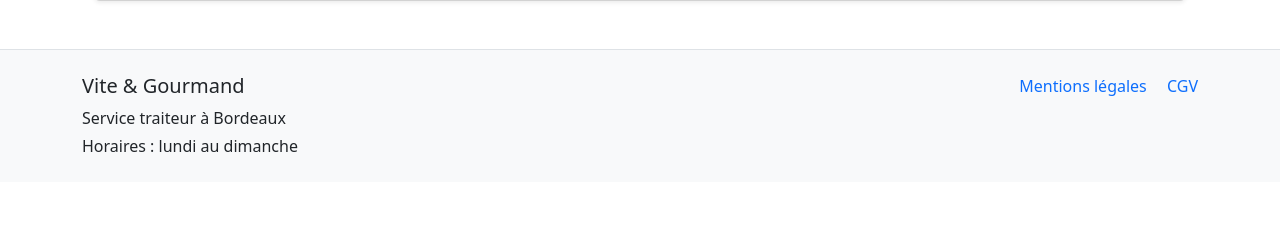
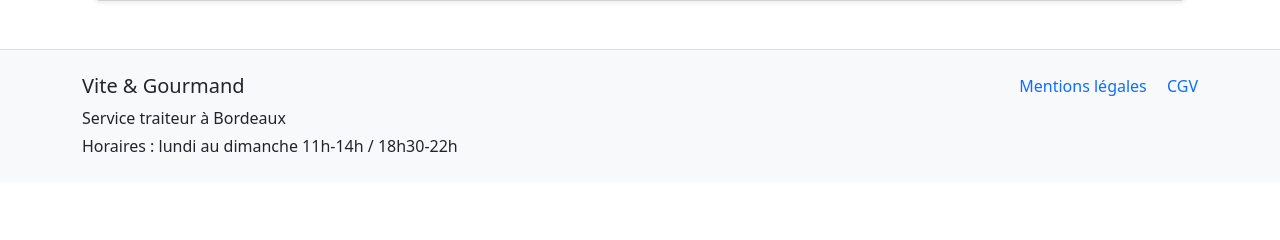
Before and after one commit to Bukola67/Vite-Gourmand, a Symfony app: template templates/contact/index.html.twig in a window 1280 px wide. Shown: the part 529-769 px from the top of the page. Run offline with Twig, Linux system fonts and the light colour scheme; the template is opened without the code that fills it, so the values that code supplies are empty; form fields are guessed from the names that the template uses; some libraries are stand-ins or nearby versions.

Commit message:
fix(ui): adjust base layout and Apache configuration

```diff
--- a/templates/base.html.twig
+++ b/templates/base.html.twig
@@ -96,7 +96,7 @@
                     <div class="col-md-6">
                         <h5>Vite & Gourmand</h5>
                         <p class="mb-1">Service traiteur à Bordeaux</p>
-                        <p class="mb-0">Horaires : lundi au dimanche</p>
+                        <p class="mb-0">Horaires : lundi au dimanche 11h-14h / 18h30-22h</p>
                     </div>
                     <div class="col-md-6 text-md-end">
                         <a href="{{ path('app_legal_mentions') }}" class="text-decoration-none me-3">Mentions légales</a>
```
Also changed, not shown: public/.htaccess.
